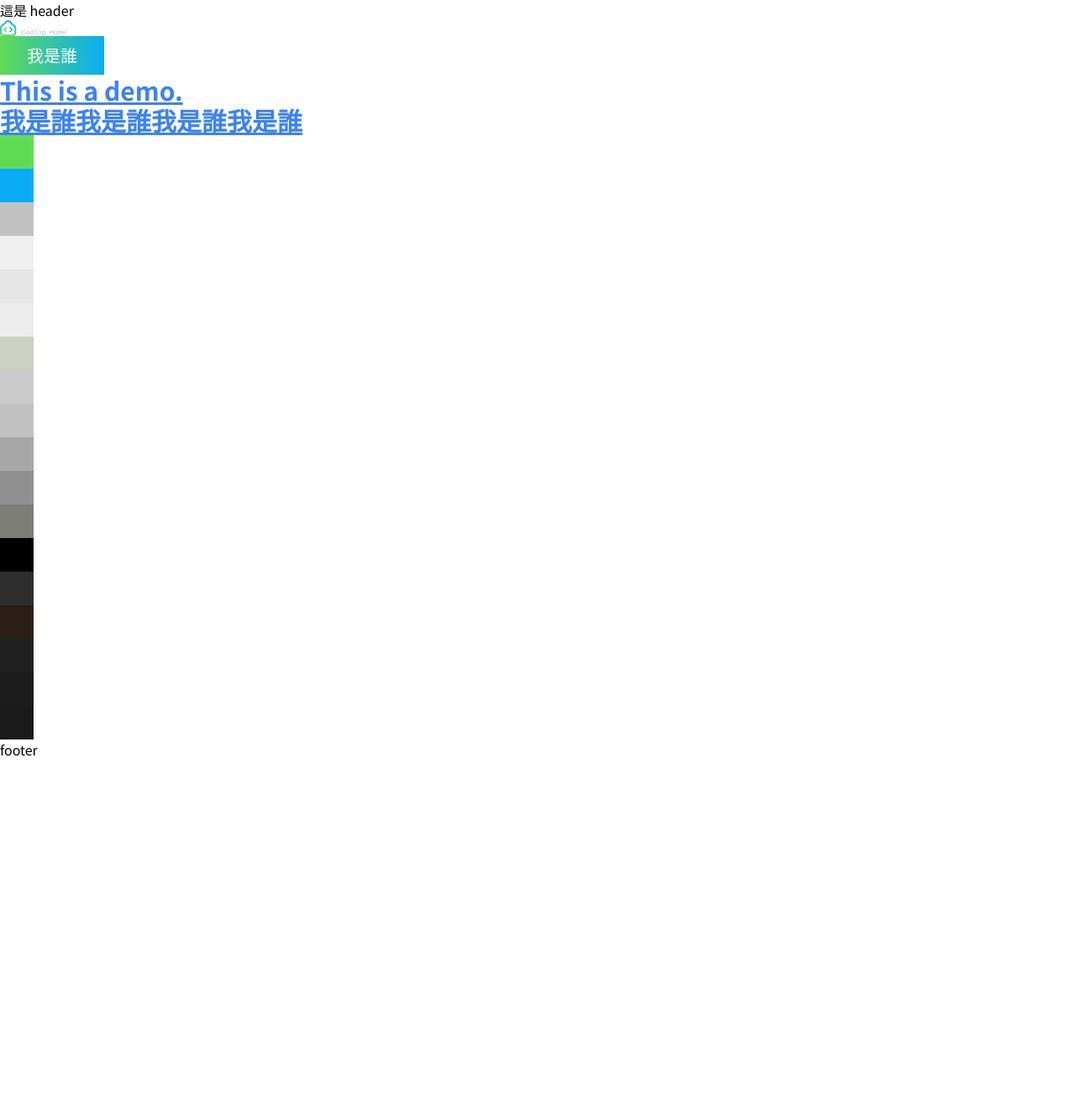
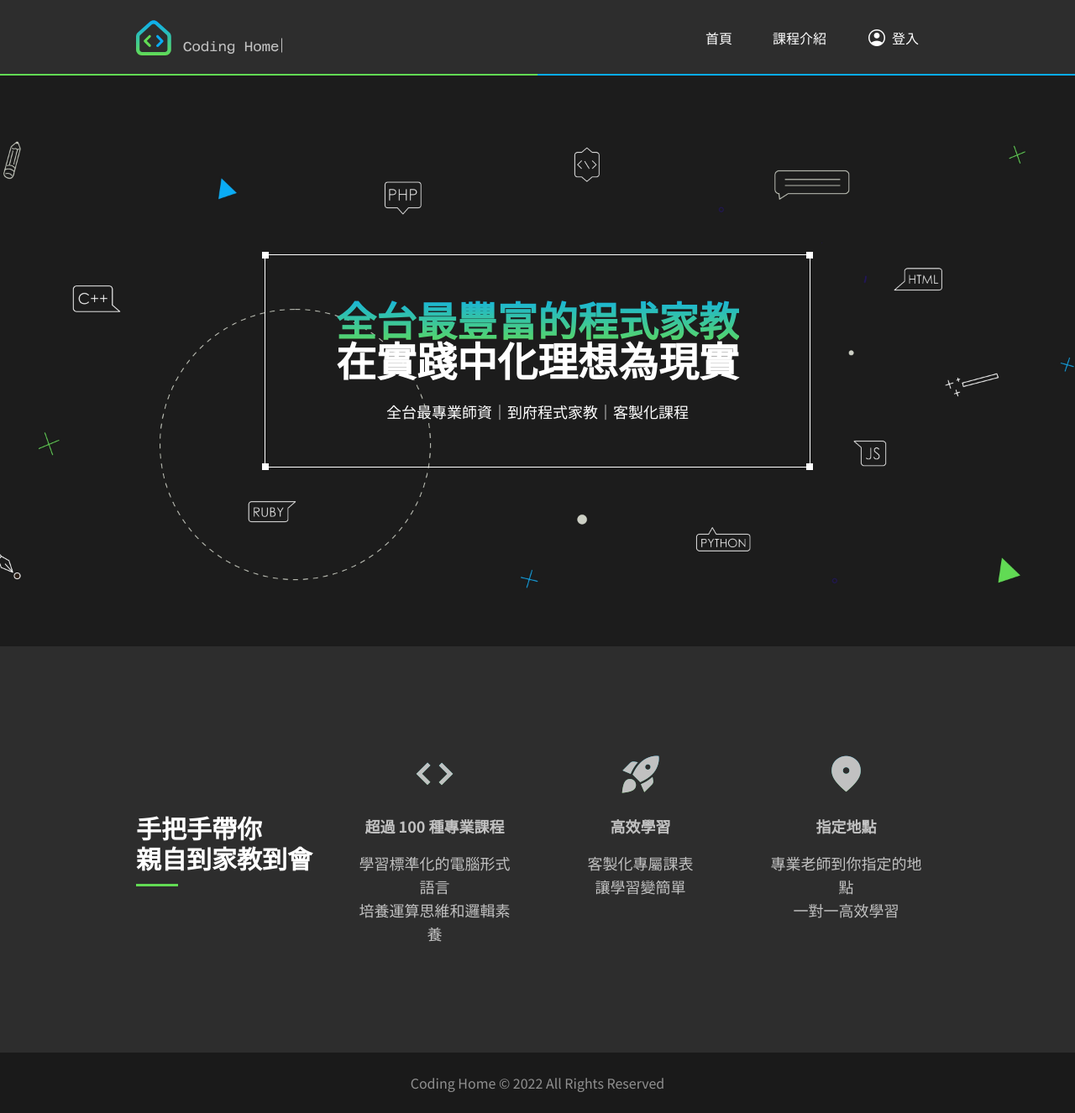
Before and after one commit to PeterCHEN-JIANRONG/tailwind3-CodingHome, a plain HTML site: page index.html in a window 1280 px wide. Shown: the whole page at 84% size. Before the commit the page ends 905 px from the top, so only its background shows below. Drawn offline with nearby package versions, Linux system fonts and the light colour scheme; a web font is replaced by a local one.

Commit message:
Update 2022-08-21T09:20:12.979Z

```diff
--- a/assets/js/all.js
+++ b/assets/js/all.js
@@ -2,6 +2,16 @@
 
 console.log('Hello!');
 $(document).ready(function () {
-  console.log('HesSchool Hello!');
+  console.log('HesSchool Hello!'); // navbar add .active
+
+  $("header #menuBtn").click(function (e) {
+    e.preventDefault();
+    $("header .navbar").toggleClass("active"); // $(this).addClass("active");
+  }); // close navbar
+
+  $("header .navbar .link").click(function (e) {
+    e.preventDefault();
+    $("header .navbar").removeClass("active");
+  });
 });
 //# sourceMappingURL=all.js.map
--- a/index.html
+++ b/index.html
@@ -5,7 +5,7 @@
   <meta charset="UTF-8">
   <meta name="viewport" content="width=device-width, initial-scale=1.0">
   <meta http-equiv="X-UA-Compatible" content="ie=edge">
-  <title>首頁</title>
+  <title>Coding Home - 全台最豐富的程式家教|超過 100 種專業課程、免費諮詢</title>
   <!-- google fonts -->
   <link rel="preconnect" href="https://fonts.googleapis.com">
   <link rel="preconnect" href="https://fonts.gstatic.com" crossorigin>
@@ -17,38 +17,124 @@
   <link rel="stylesheet" href="./assets/style/all.css">
 </head>
 
-<body>
-  <header class="header">
-    這是 header
-    <div class="w-20">
-      <img src="./assets/images/logo.svg" alt="" class="">
+<body class="">
+  <header class="z-10 fixed w-full bg-dark-100
+  before:absolute before:left-0 before:bottom-0 before:h-0.5 before:w-1/2 before:bg-primary
+  after:absolute after:right-0 after:bottom-0 after:h-0.5 after:w-1/2 after:bg-secondary">
+    <div class="container py-6">
+      <div class="flex justify-between items-center">
+        <h1 class="">
+          <a href="#" class="block h-6 w-6 bg-[url('../images/logo-mobile.svg')] bg-contain bg-center bg-no-repeat indent-[101%] overflow-hidden whitespace-nowrap
+          md:h-[42px] md:w-[174px] md:bg-[url('../images/logo.svg')]">
+            Coding Home
+          </a>
+        </h1>
+        <span id="menuBtn" class="block md:hidden material-symbols-outlined text-primary cursor-pointer">
+          drag_handle
+        </span>
+        <nav class="navbar duration-300 overflow-hidden w-full absolute top-full left-0 bg-dark-100
+        md:relative md:w-auto">
+          <ul class="flex flex-col md:flex-row text-white text-center">
+            <li><a href="#" class="link block px-6 py-2 border-b border-white md:border-none">首頁</a></li>
+            <li><a href="#" class="link block px-6 py-2 border-b border-white md:border-none">課程介紹</a></li>
+            <li>
+              <a href="#" class="link block px-6 py-2">
+                <div class="flex justify-center items-center gap-1.5">
+                  <span class="material-symbols-outlined">
+                    account_circle
+                  </span>
+                  登入
+                </div>
+              </a>
+            </li>
+          </ul>
+        </nav>
+      </div>
     </div>
   </header>
 
-  <a href="#" class="btn btn-primary">我是誰</a>
-<p class="text-3xl font-bold text-blue-500 underline">This is a demo.</p>
-<p class="text-3xl font-bold text-blue-500 underline">我是誰我是誰我是誰我是誰</p>
-<div class="w-10 h-10 bg-primary"></div>
-<div class="w-10 h-10 bg-secondary"></div>
-<div class="w-10 h-10 bg-gray"></div>
-<div class="w-10 h-10 bg-gray-100"></div>
-<div class="w-10 h-10 bg-gray-200"></div>
-<div class="w-10 h-10 bg-gray-300"></div>
-<div class="w-10 h-10 bg-gray-400"></div>
-<div class="w-10 h-10 bg-gray-500"></div>
-<div class="w-10 h-10 bg-gray-600"></div>
-<div class="w-10 h-10 bg-gray-700"></div>
-<div class="w-10 h-10 bg-gray-800"></div>
-<div class="w-10 h-10 bg-gray-900"></div>
-<div class="w-10 h-10 bg-dark"></div>
-<div class="w-10 h-10 bg-dark-100"></div>
-<div class="w-10 h-10 bg-dark-200"></div>
-<div class="w-10 h-10 bg-dark-300"></div>
-<div class="w-10 h-10 bg-dark-400"></div>
-<div class="w-10 h-10 bg-dark-500"></div>
+  <main class="pt-[72px] md:pt-[90px]">
 
-  <footer class="footer">
-    footer
+<!-- banner -->
+<section class="flex justify-center items-center h-[336px] md:h-[680px] bg-[url('../images/bg_home_mobile.jpg')] md:bg-[url('../images/bg_home.jpg')] bg-cover bg-center px-3">
+  <div class="w-full md:max-w-[650px] px-3 py-8 md:py-[52px] border border-white text-white text-center relative
+  before:absolute before:h-2 before:w-2 before:bg-white before:left-0 before:top-0 before:translate-middle
+  after:absolute after:h-2 after:w-2 after:bg-white after:left-full after:top-0 after:translate-middle">
+    <h2 class="text-2xl md:text-5xl font-bold mb-6">
+      <span class="text-gradient">全台最豐富的程式家教</span>
+      <br>在實踐中化理想為現實
+    </h2>
+    <p class="text-sm md:text-lg
+    before:absolute before:h-2 before:w-2 before:bg-white before:left-0 before:top-full before:translate-middle
+    after:absolute after:h-2 after:w-2 after:bg-white after:left-full after:top-full after:translate-middle">
+      全台最專業師資｜到府程式家教｜客製化課程
+    </p>
+  </div>
+</section>
+
+<!-- 手把手帶你 親自到家教到會 -->
+<section class="bg-dark-100 py-10 md:py-20">
+  <div class="container">
+    <div class="flex flex-col md:flex-row md:items-center md:-mx-3">
+      <div class="md:w-1/4 md:px-3">
+        <h2 class="text-white font-bold title-underline
+        text-2xl text-center after:left-1/2 after:-translate-x-1/2 pb-4 mb-6
+        md:text-3xl md:text-left md:after:left-0 md:after:translate-x-0 md:mb-0">
+          手把手帶你<br>親自到家教到會
+        </h2>
+      </div>
+      <div class="md:w-3/4 md:px-3">
+        <ul class="flex flex-col gap-y-6 md:flex-row md:-mx-3 text-center text-white md:text-gray-600">
+          <li class="md:w-1/3 md:px-3">
+            <div class="group bg-dark-300 duration-300 rounded-xl px-4 py-12
+            md:hover:ring-1 md:ring-primary
+            md:bg-transparent md:hover:bg-dark-300">
+              <span class="block material-symbols-outlined text-5xl font-settings-bold text-gradient md:text-gray-600 md:group-hover:text-gradient duration-300 mb-6">
+                code
+              </span>
+              <h3 class="text-lg font-bold mb-4 md:group-hover:text-white duration-300">超過 100 種專業課程</h3>
+              <p class="text-lg md:group-hover:text-white duration-300">學習標準化的電腦形式語言<br>培養運算思維和邏輯素養</p>
+            </div>
+          </li>
+          <li class="md:w-1/3 md:px-3">
+            <div class="group bg-dark-300 duration-300 rounded-xl px-4 py-12
+            md:hover:ring-1 md:ring-primary
+            md:bg-transparent md:hover:bg-dark-300">
+              <span class="block material-symbols-outlined text-5xl font-settings-bold text-gradient md:text-gray-600 md:group-hover:text-gradient duration-300 mb-6">
+                rocket_launch
+              </span>
+              <h3 class="text-lg font-bold mb-4 md:group-hover:text-white duration-300">高效學習</h3>
+              <p class="text-lg md:group-hover:text-white duration-300">客製化專屬課表<br>讓學習變簡單</p>
+            </div>
+          </li>
+          <li class="md:w-1/3 md:px-3">
+            <div class="group bg-dark-300 duration-300 rounded-xl px-4 py-12
+            md:hover:ring-1 md:ring-primary
+            md:bg-transparent md:hover:bg-dark-300">
+              <span class="block material-symbols-outlined text-5xl font-settings-bold text-gradient md:text-gray-600 md:group-hover:text-gradient duration-300 mb-6">
+                location_on
+              </span>
+              <h3 class="text-lg font-bold mb-4 md:group-hover:text-white duration-300">指定地點</h3>
+              <p class="text-lg md:group-hover:text-white duration-300">專業老師到你指定的地點<br>一對一高效學習</p>
+            </div>
+          </li>
+        </ul>
+      </div>
+    </div>
+  </div>
+
+</section>
+
+<!-- ring outline 寫法 -->
+<!-- md:hover:ring-1 md:ring-primary -->
+<!-- md:hover:outline md:outline-1 md:outline-primary -->
+<!-- <a href="#" class="btn btn-primary">我是誰</a> -->
+  </main>
+
+  <footer class="bg-dark-500">
+    <div class="container py-4 md:py-6">
+      <p class="text-gray-800 text-center text-xs md:text-base">Coding Home © 2022 All Rights Reserved</p>
+    </div>
   </footer>
   <script src="./assets/js/vendors.js"></script>
   <script src="https://unpkg.com/flowbite@1.5.2/dist/flowbite.js"></script>
```
Also changed, not shown: assets/images/logo-mobile.svg (added), assets/style/all.css, 1 other file.
